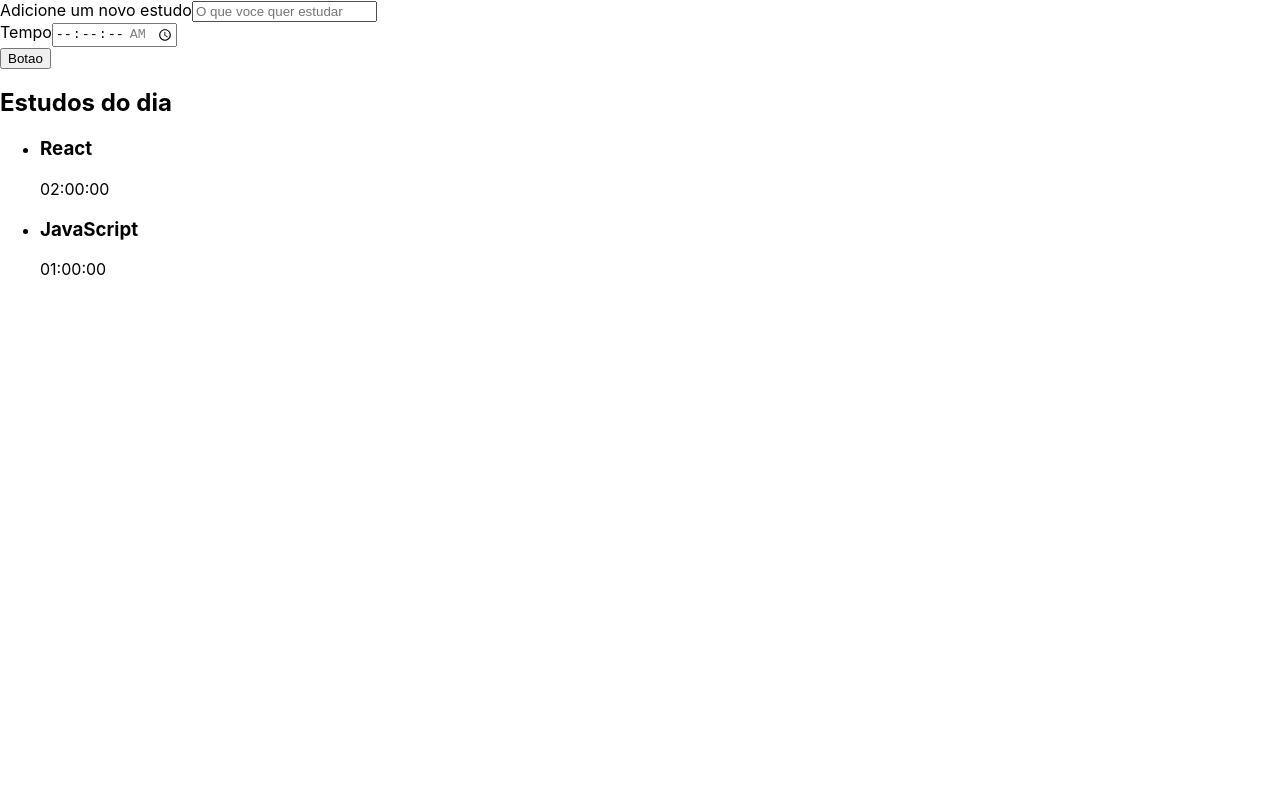
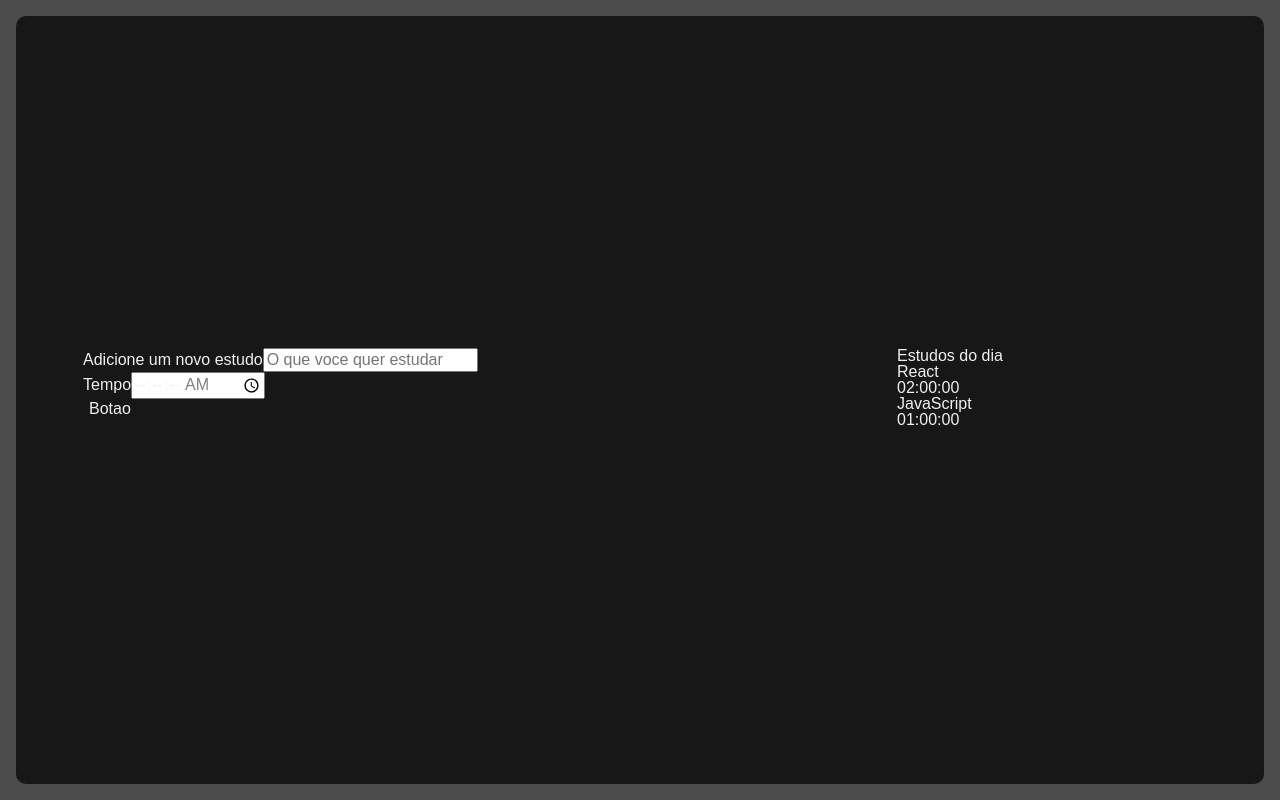
Before and after one commit to jonasemc/Task-Organizer, a React (Create React App) app: page / in a window 1280 px wide. Built offline with nearby package versions, Linux system fonts and the light colour scheme.

Commit message:
style: Criar style do App.tsx

```diff
--- a/package.json
+++ b/package.json
@@ -39,5 +39,8 @@
       "last 1 firefox version",
       "last 1 safari version"
     ]
+  },
+  "devDependencies": {
+    "sass": "^1.49.11"
   }
 }
--- a/src/App.tsx
+++ /dev/null
@@ -1,14 +0,0 @@
-import React from 'react';
-import Form from './components/form/form';
-import List from './components/list/list';
-
-function App() {
-  return (
-    <div className="App">
-      <Form/>
-      <List/>
-    </div>
-  );
-}
-
-export default App;
--- a/src/index.css
+++ b/src/index.css
@@ -1,13 +1,97 @@
+
+
+html, body, div, span, applet, object, iframe,
+h1, h2, h3, h4, h5, h6, p, blockquote, pre,
+a, abbr, acronym, address, big, cite, code,
+del, dfn, em, img, ins, kbd, q, s, samp,
+small, strike, strong, sub, sup, tt, var,
+b, u, i, center,
+dl, dt, dd, ol, ul, li,
+fieldset, form, label, legend,
+table, caption, tbody, tfoot, thead, tr, th, td,
+article, aside, canvas, details, embed,
+figure, figcaption, footer, header, hgroup,
+menu, nav, output, ruby, section, summary,
+time, mark, audio, video {
+	margin: 0;
+	padding: 0;
+	border: 0;
+	font-size: 100%;
+	font: inherit;
+	vertical-align: baseline;
+}
+/* HTML5 display-role reset for older browsers */
+article, aside, details, figcaption, figure,
+footer, header, hgroup, menu, nav, section {
+	display: block;
+}
 body {
-  margin: 0;
-  font-family: -apple-system, BlinkMacSystemFont, 'Segoe UI', 'Roboto', 'Oxygen',
-    'Ubuntu', 'Cantarell', 'Fira Sans', 'Droid Sans', 'Helvetica Neue',
-    sans-serif;
-  -webkit-font-smoothing: antialiased;
-  -moz-osx-font-smoothing: grayscale;
+	line-height: 1;
+}
+ol, ul {
+	list-style: none;
+}
+blockquote, q {
+	quotes: none;
+}
+blockquote:before, blockquote:after,
+q:before, q:after {
+	content: '';
+	content: none;
+}
+table {
+	border-collapse: collapse;
+	border-spacing: 0;
 }
 
-code {
-  font-family: source-code-pro, Menlo, Monaco, Consolas, 'Courier New',
-    monospace;
+
+input {
+	font-family: inherit;
+	font-size: inherit;
+	font-weight: inherit;
+	color: inherit;
 }
+
+button {
+	border: unset;
+	background-color: unset;
+	font-family: inherit;
+	font-size: inherit;
+	font-weight: inherit;
+	color: inherit;
+}
+
+@import url('https://fonts.googleapis.com/css2?family=Manjari&display=swap');
+
+body {
+	display: flex;
+	justify-content: center;
+	font-family: 'Manjari', sans-serif;
+	color: #F0F0F0;
+	background-color: #4C4C4C;
+	height: 100%;
+	width: 100%;
+	padding: 16px;
+	box-sizing: border-box;
+}
+
+#root {
+	width: 100%;
+}
+
+::-webkit-scrollbar {
+	width: 8px;
+}
+
+::-webkit-scrollbar-track {
+	background: unset;
+}
+
+::-webkit-scrollbar-thumb {
+	border-radius: 4px;
+	background: #888;
+}
+
+::-webkit-scrollbar-thumb:hover {
+	background: #555;
+}
--- /dev/null
+++ b/src/pages/App.tsx
@@ -0,0 +1,15 @@
+import React from "react";
+import Form from "../components/form/form";
+import List from "../components/list/list";
+import "./style.scss";
+
+function App() {
+  return (
+    <div className="AppStyle">
+      <Form />
+      <List />
+    </div>
+  );
+}
+
+export default App;
--- /dev/null
+++ b/src/pages/style.scss
@@ -0,0 +1,30 @@
+.AppStyle {
+    display: grid;
+    grid-template-rows: min-content min-content auto;
+    grid-template-areas:
+    "nova-tarefa"
+    "cronometro"
+    "tarefas"
+    ;
+    row-gap: 24px;
+    min-width: 320px;
+    min-height: calc(100vh - 32px);
+    width: 100%;
+    padding: 32px;
+    box-sizing: border-box;
+    border-radius: 10px;
+    background-color: #171717;
+
+    @media screen and (min-width:1280px)  {
+      grid-template-areas:
+      "nova-tarefa tarefas"
+      "cronometro tarefas"
+      ;
+      column-gap: 64px;
+      grid-template-rows: min-content min-content;
+      grid-template-columns: 750px 300px;
+      justify-content: center;
+      align-content: center;
+      padding: 64px;
+    }
+  }
```
Also changed, not shown: src/index.tsx (+5 -5 lines), 1 other file (tests, documents, lock files or other folders).
